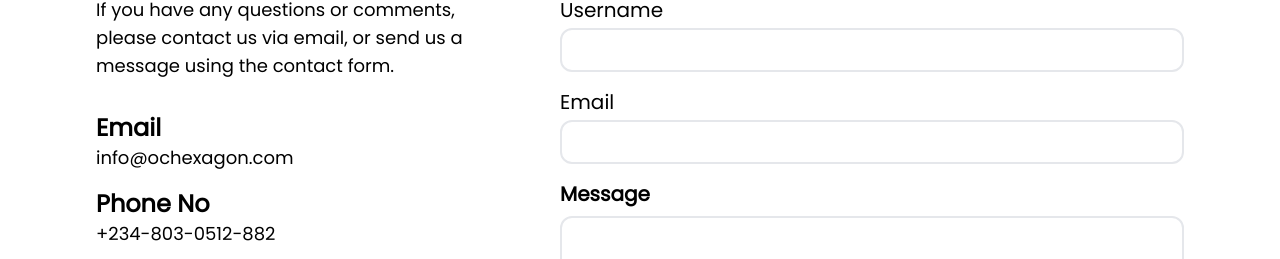
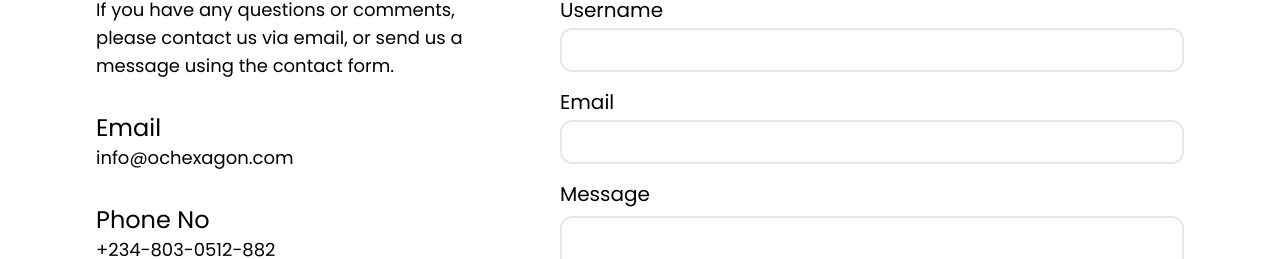
Before and after one commit to joshytheprogrammer/ochexagonv2, a Next.js app: page /contact in a window 1280 px wide. Shown: the part 554-813 px from the top of the page. Built offline with nearby package versions, Linux system fonts and the light colour scheme.

Commit message:
made some UI changes

```diff
--- a/components/Contact.jsx
+++ b/components/Contact.jsx
@@ -37,12 +37,12 @@ const schema = yup.object({
         </p>
 
         <div>
-          <h2 className="font text-2xl font-bold mt-8">Email</h2>
+          <h2 className="font text-2xl font-medium pt-8">Email</h2>
           <span className="font text-lg">info@ochexagon.com</span>
         </div>
 
         <div>
-          <h2 className="font text-2xl font-bold mt-4">Phone No</h2>
+          <h2 className="font text-2xl font-medium pt-8">Phone No</h2>
           <span className="font text-lg">+234-803-0512-882</span>
         </div>
 
@@ -65,7 +65,7 @@ const schema = yup.object({
         />
 
         <div className="flex flex-col mb-4">
-          <label className="font font-bold text-xl mb-2">Message</label>
+          <label className="font text-xl mb-2">Message</label>
           <textarea name="message" id="message" cols="30" rows="10" className="border-2 w-full h-[180px] p-3 rounded-xl font focus:outline-none focus:border-slate-300 focus:ring-1 focus:ring-slate-300"></textarea>
         </div>
 
--- a/components/Nav.jsx
+++ b/components/Nav.jsx
@@ -31,7 +31,7 @@ const Nav = () => {
   }, []);
 
   return (
-    <div className="lg:px-24 md:px-16 px-8 md:py-8 py-4 flex justify-between items-center relative ">
+    <div className="lg:px-24 md:px-16 px-8 md:py-8 py-8 flex justify-between items-center relative ">
       <Link href='/' className="flex items-center">
         <Image
         src={logo}
```
